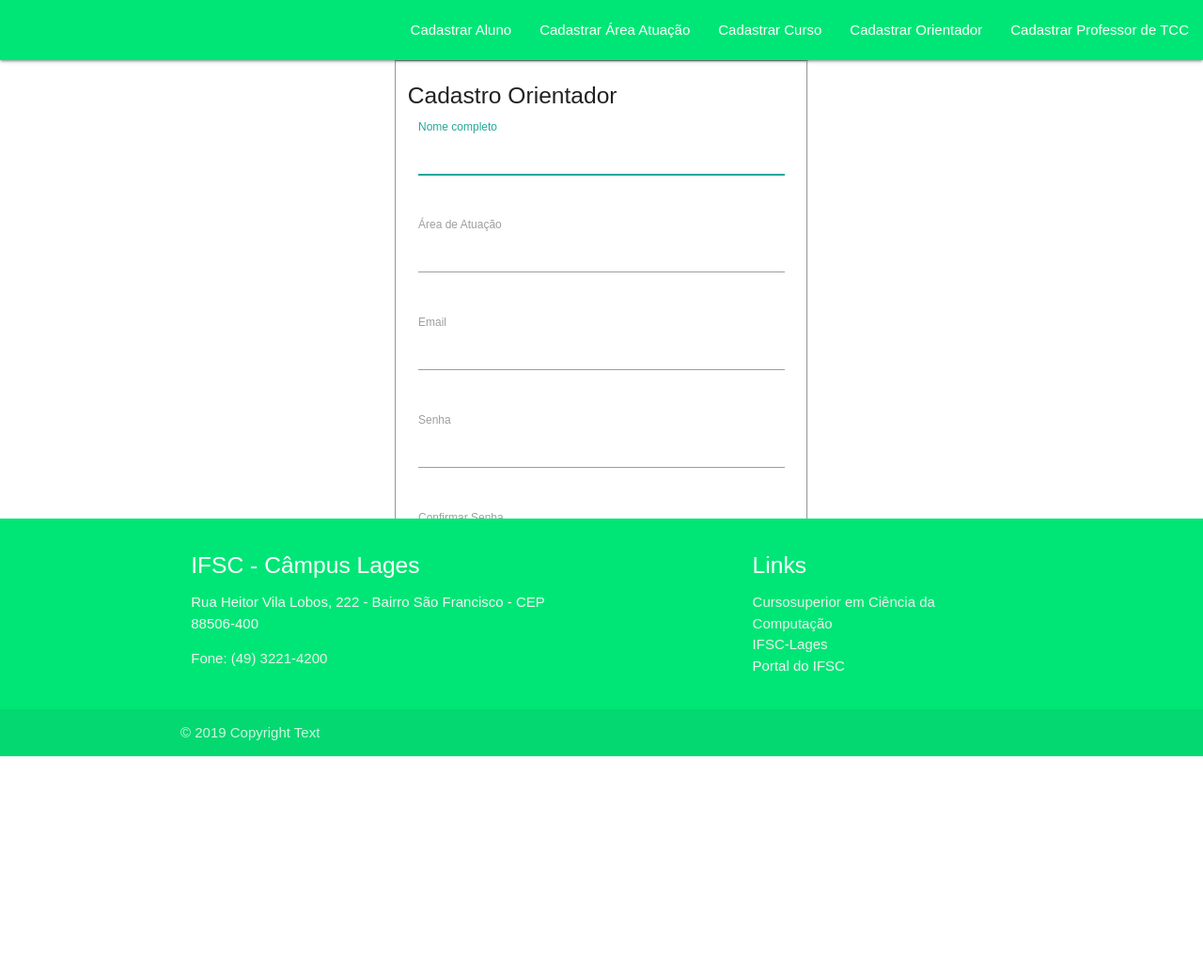
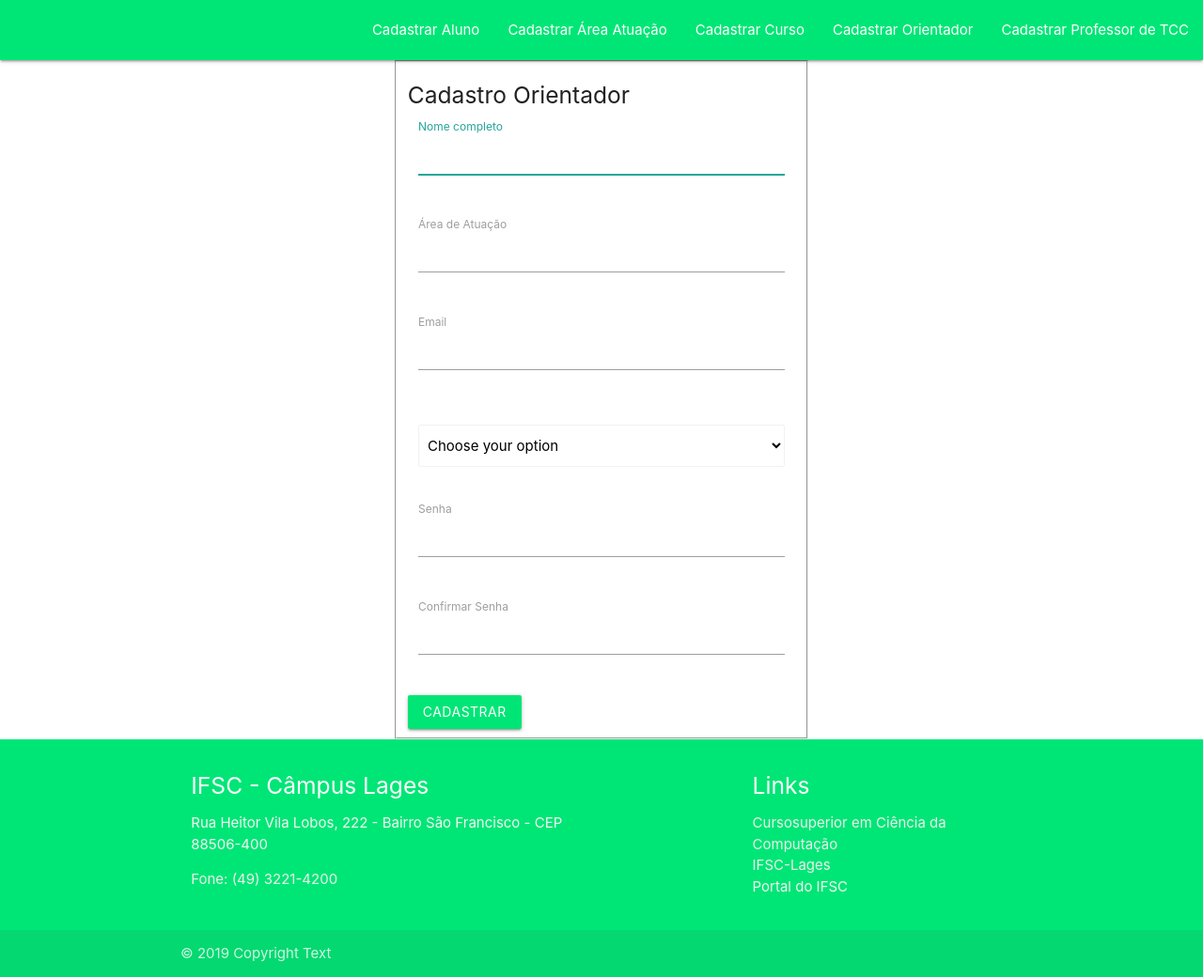
Before and after one commit to matheusdemedeiros/webtcc, a PHP site: page /cadastroorientador.php in a window 1280 px wide. Shown: the whole page at 94% size. Before the commit the page ends 945 px from the top, so only its background shows below. Run offline with PHP 8.4, Linux system fonts and the light colour scheme.

Commit message:
cadastro orientador iniciado.

```diff
--- a/cabecalho.php
+++ b/cabecalho.php
@@ -1,14 +1,11 @@
 <head>
     <!-- <link href="https://maxcdn.bootstrapcdn.com/bootstrap/3.3.7/css/bootstrap.min.css" rel="stylesheet" integrity="sha384-BVYiiSIFeK1dGmJRAkycuHAHRg32OmUcww7on3RYdg4Va+PmSTsz/K68vbdEjh4u" crossorigin="anonymous"> -->
     <!-- Compiled and minified CSS -->
-    <link rel="stylesheet" href="css/estilos.css">
+
     <link rel="stylesheet" href="https://cdnjs.cloudflare.com/ajax/libs/materialize/1.0.0/css/materialize.min.css">
     <link href="https://fonts.googleapis.com/icon?family=Material+Icons" rel="stylesheet">
 
-    <!-- Compiled and minified JavaScript -->
-    <script src="https://cdnjs.cloudflare.com/ajax/libs/materialize/1.0.0/js/materialize.min.js"></script>
 
-    <script src="js/script.js"></script>
 
 </head>
 <header>
--- a/cadastrarareaatuacao.php
+++ b/cadastrarareaatuacao.php
@@ -3,7 +3,7 @@
 
 <head>
     <meta charset="UTF-8">
-    <title>Pagina de Cadastro</title>
+
     <!-- <link rel="stylesheet" href="css/estilos.css"> -->
 </head>
 
--- a/cadastroaluno.php
+++ b/cadastroaluno.php
@@ -3,7 +3,7 @@
 
 <head>
     <meta charset="UTF-8">
-    <title>Pagina de Cadastro</title>
+
 
     <!-- <link rel="stylesheet" href="css/estilos.css">  -->
     <!-- <link rel="stylesheet" href="css/bootstrap.css"> -->
--- a/cadastrocurso.php
+++ b/cadastrocurso.php
@@ -3,9 +3,9 @@
 
 <head>
     <meta charset="UTF-8">
-    <title>Pagina de Cadastro</title>
 
-    <link rel="stylesheet" href="css/estilos.css">
+
+    <!-- <link rel="stylesheet" href="css/estilos.css"> -->
 
 </head>
 
--- a/cadastroorientador.php
+++ b/cadastroorientador.php
@@ -3,7 +3,6 @@
 
 <head>
     <meta charset="UTF-8">
-    <title>Pagina de Cadastro</title>
 
     <!-- <link rel="stylesheet" href="css/estilos.css"> -->
 
@@ -65,6 +64,17 @@
                     </div>
                 </div>
 
+                <div class="row">
+                    <div class="input-field col s12">
+                        <select class="browser-default">
+                            <option value="" disabled selected>Choose your option</option>
+                            <option value="1">Option 1</option>
+                            <option value="2">Option 2</option>
+                            <option value="3">Option 3</option>
+                        </select>
+
+                    </div>
+                </div>
 
                 <div class="row">
                     <div class="input-field col s12">
@@ -81,32 +91,11 @@
                     </div>
                 </div>
 
-                <!--  <div class="row">
-
-                    <div>
-                        <label for="numero_vagas">Numero de Vagas</label>
-                        <select name="tipo_usuario">
-                            <option value=""></option>
-                            <option value="1">0</option>
-                            <option value="2">1</option>
-                            <option value="2">2</option>
-                            <option value="2">3</option>
-                            <option value="2">4</option>
-                            <option value="2">5</option>
-                        </select>
-                    </div>
-
-                </div> -->
-
                 <input class="btn" style="background-color: #00e676" type="submit" name="Cadastrar" value="Cadastrar" onclick="return validar()" />
             </fieldset>
 
         </form>
     </div>
-
-
-
-
     <?php include("rodape.php"); ?>
 </body>
 
--- a/cadastroprofessortcc.php
+++ b/cadastroprofessortcc.php
@@ -3,7 +3,7 @@
 
 <head>
     <meta charset="UTF-8">
-    <title>Pagina de Cadastro</title>
+
 
 
     <script type="text/javascript">
--- a/css/estilos.css
+++ b/css/estilos.css
@@ -12,7 +12,7 @@ body {
 }
 
 header {
-    position: relative;
+    position: absolute;
 }
 
 .menu-opcoes {
@@ -31,8 +31,7 @@ header {
 }
 
 footer{
-    position:relative;
-    bottom: 140px;
+    position: relative;
+    bottom: -120px;
     width: 100%;
-
 }
--- a/editarAreaAtuacao.php
+++ b/editarAreaAtuacao.php
@@ -27,7 +27,7 @@
 
                 <div class="row">
                     <div class="input-field col s12">
-                        <input type="text" id="nome" name="nome" autofocus required value="<?=$campo[" NameArea"]?>">
+                        <input type="text" id="nome" name="nome" autofocus required value="<?=$campo["NameArea"]?>">
                         <label for="nome">Área Atuação</label>
                     </div>
                 </div>
--- a/js/script.js
+++ b/js/script.js
@@ -18,3 +18,12 @@ function excluirProfessorTCC(recid) {
         alert("Cadastro excluido com sucesso!");
     }
 }
+
+/* document.addEventListener('DOMContentLoaded', function() {
+    var elems = document.querySelectorAll('select');
+    var instances = M.FormSelect.init(elems, options);
+  });
+ */
+ $(document).ready(function(){
+    $('select').formSelect();
+  });
--- a/rodape.php
+++ b/rodape.php
@@ -1,4 +1,5 @@
 <footer class="page-footer" style="background-color: #00e676">
+
 <div class="container">
             <div class="row">
               <div class="col l6 s12">
@@ -22,3 +23,7 @@
             </div>
           </div>
 </footer>
+<!-- Compiled and minified JavaScript -->
+<script src="https://cdnjs.cloudflare.com/ajax/libs/materialize/1.0.0/js/materialize.min.js"></script>
+
+<script src="js/script.js"></script>
```
Also changed, not shown: editar.php (+5 -5 lines), editarProfessorTCC.php (+4 -4 lines).
